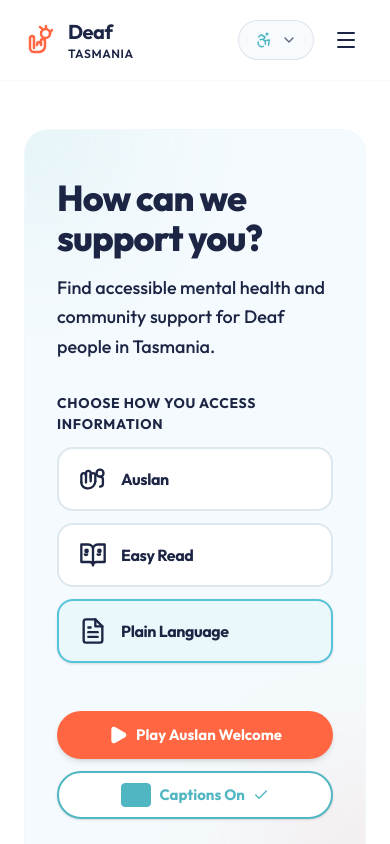
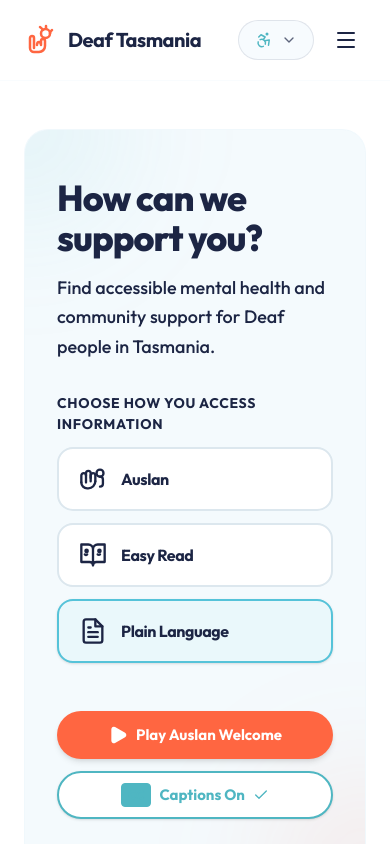
Before and after one commit to krishi-chheda/deafconnect, a Next.js app: page / in a window 390 px wide. Shown: the top 844 px of the page. Built offline with nearby package versions, Linux system fonts and the light colour scheme.

Commit message:
feat: implement responsive navigation and footer components with analytics integration

```diff
--- a/package.json
+++ b/package.json
@@ -12,6 +12,7 @@
     "@hookform/resolvers": "^5.4.0",
     "@radix-ui/react-dialog": "^1.1.19",
     "@radix-ui/react-dropdown-menu": "^2.1.20",
+    "@vercel/analytics": "^2.0.1",
     "framer-motion": "^12.42.2",
     "lucide-react": "^1.25.0",
     "next": "16.2.10",
--- a/src/components/Footer.tsx
+++ b/src/components/Footer.tsx
@@ -57,10 +57,9 @@ export default function Footer() {
               aria-label="Deaf Tasmania Home"
             >
               {!isPlainLanguage && <HandSignIcon />}
-              <div className="flex flex-col leading-none">
-                <span className="text-lg font-bold tracking-tight text-primaryText">Deaf</span>
-                <span className="text-[10px] font-semibold tracking-wider text-brand-teal uppercase">Tasmania</span>
-              </div>
+              <span className="text-lg font-bold tracking-tight text-primaryText whitespace-nowrap">
+                Deaf <span className="text-brand-teal">Tasmania</span>
+              </span>
             </Link>
             <p className="text-xs leading-relaxed text-primaryText/70 font-semibold pr-2">
               Accessible mental health and wellbeing support navigation for Tasmanian Deaf and hard-of-hearing communities.
--- a/src/components/Navbar.tsx
+++ b/src/components/Navbar.tsx
@@ -115,10 +115,9 @@ export default function Navbar() {
             aria-label="Deaf Tasmania Home"
           >
             <HandSignIcon />
-            <div className="flex flex-col leading-tight">
-              <span className="text-xl font-bold tracking-tight text-primaryText">Deaf</span>
-              <span className="text-xs font-semibold tracking-wider text-brand-teal uppercase">Tasmania</span>
-            </div>
+            <span className="text-xl font-bold tracking-tight text-primaryText whitespace-nowrap">
+              Deaf <span className="text-brand-teal">Tasmania</span>
+            </span>
           </Link>
 
           {/* Desktop Navigation */}
```
Also changed, not shown: 1 other file (tests, documents, lock files or other folders).
